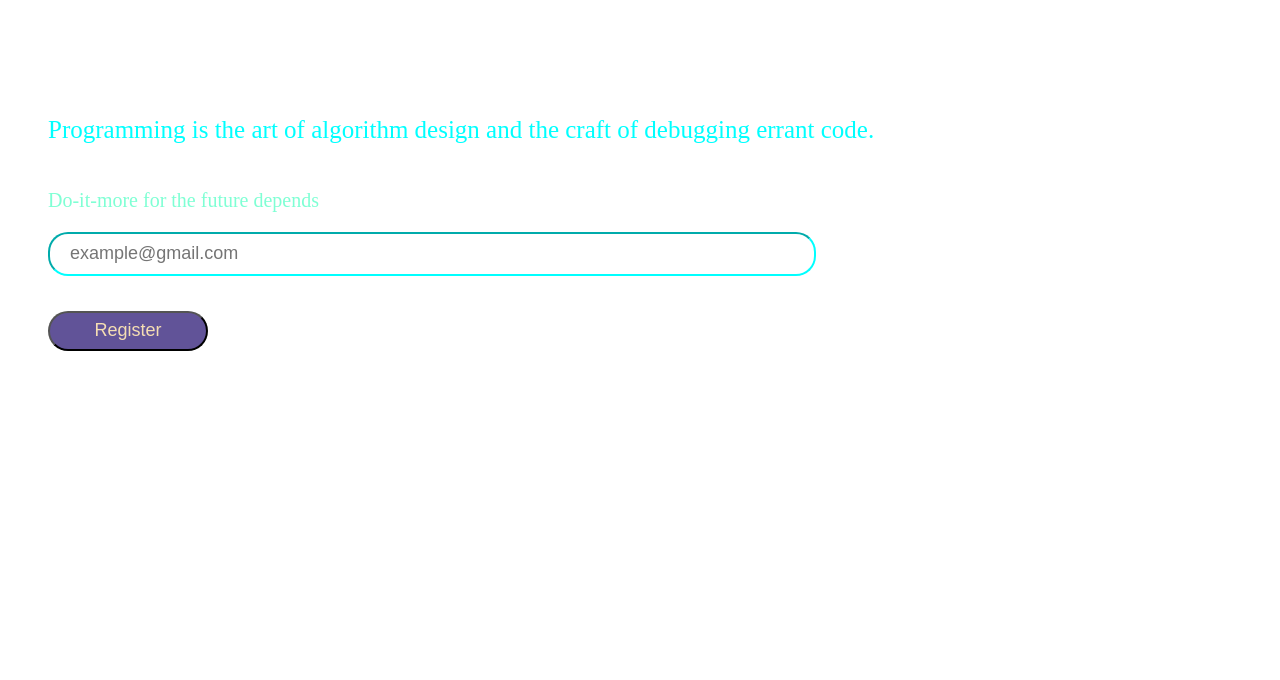
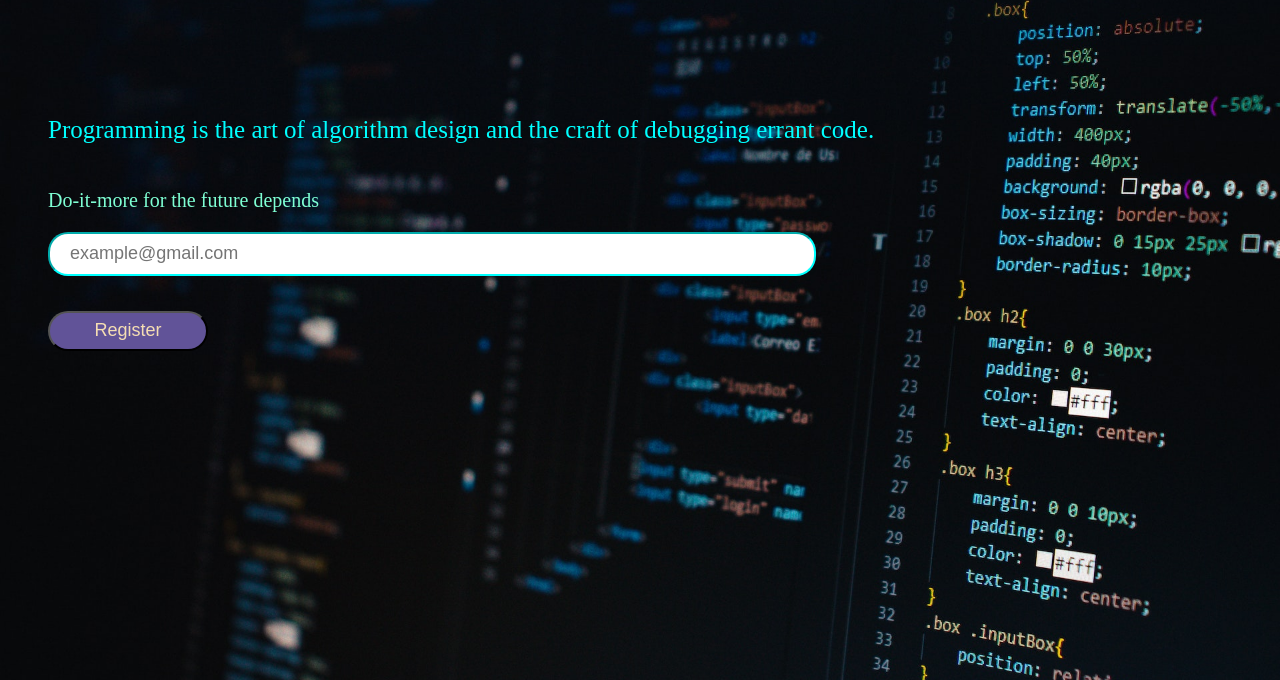
Before and after one commit to Do-it-more/Task2, a plain HTML site: page index.html in a window 1280 px wide. Shown: the part 120-800 px from the top of the page. Drawn offline with Linux system fonts and the light colour scheme.

Commit message:
Update style.css
image update

```diff
--- a/style.css
+++ b/style.css
@@ -9,7 +9,7 @@ body{
 
 }
 .landing{
-    background-image: url('/IMG/new.jpeg');
+    background-image: url('new.jpeg');
     background-size: cover;
     background-position: center;
     height: 100vh;
```
